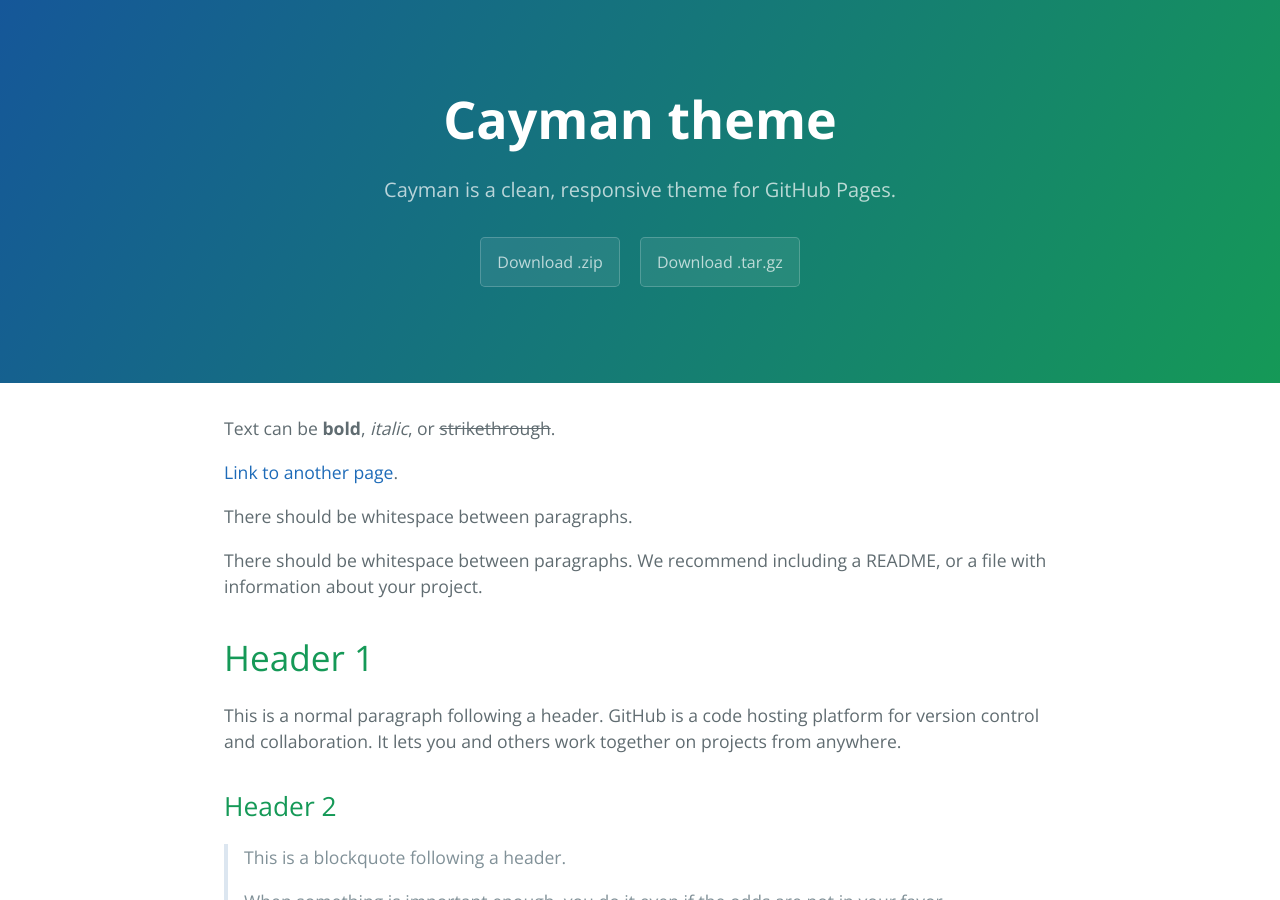
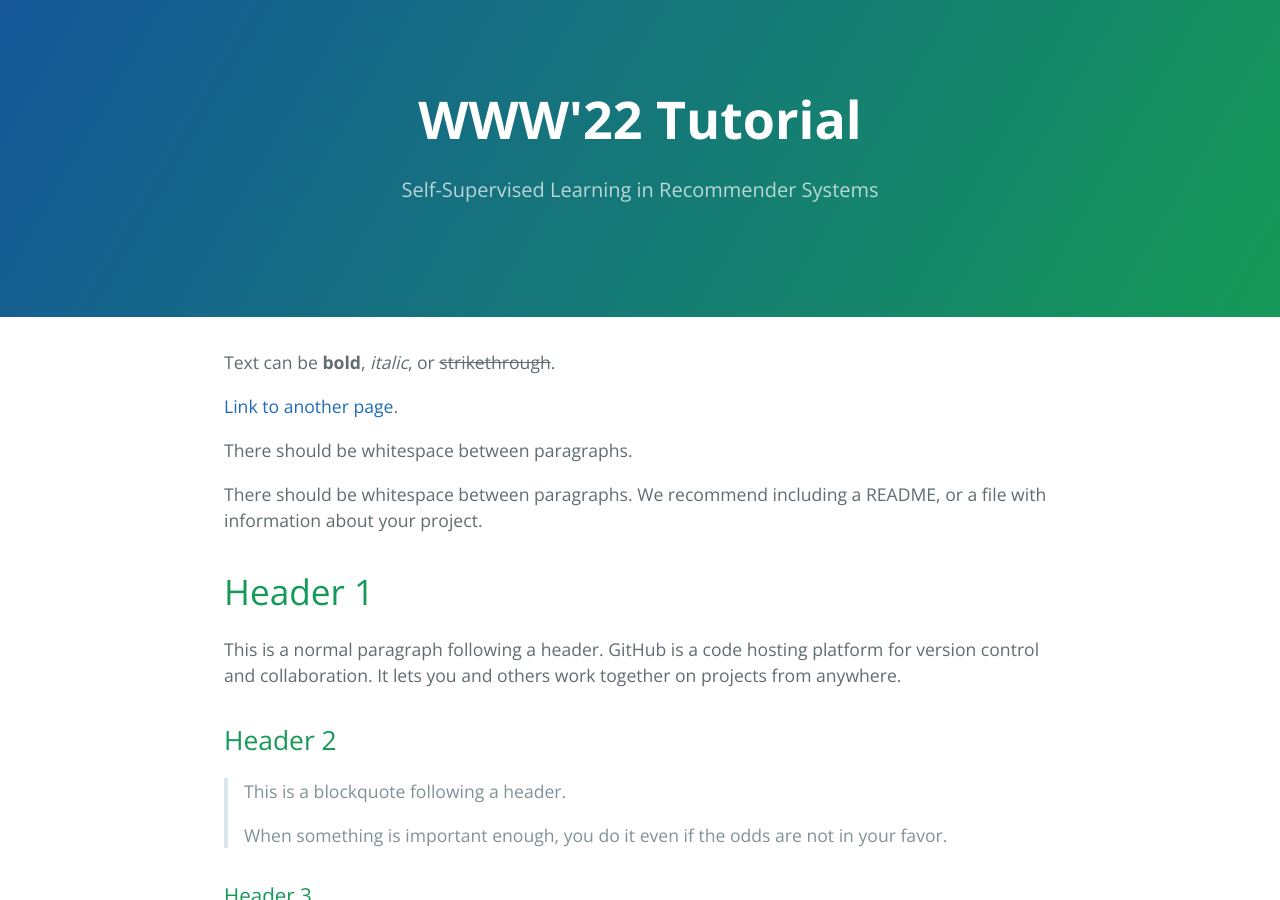
Before and after one commit to ssl-recsys/ssl-recsys.github.io, a Jekyll site: the page built from index.md, in a window 1280 px wide and 900 px high. Built offline with Jekyll 4.4.1, drawn with Linux system fonts in a browser that asks for light colours.

Commit message:
initialization

```diff
--- a/_config.yml
+++ b/_config.yml
@@ -1,5 +1,5 @@
-title: Cayman theme
-description: Cayman is a clean, responsive theme for GitHub Pages.
-show_downloads: true
+title: WWW'22 Tutorial
+description: Self-Supervised Learning in Recommender Systems
+show_downloads: false
 google_analytics:
 theme: jekyll-theme-cayman
```
Also changed, not shown: README.md.
